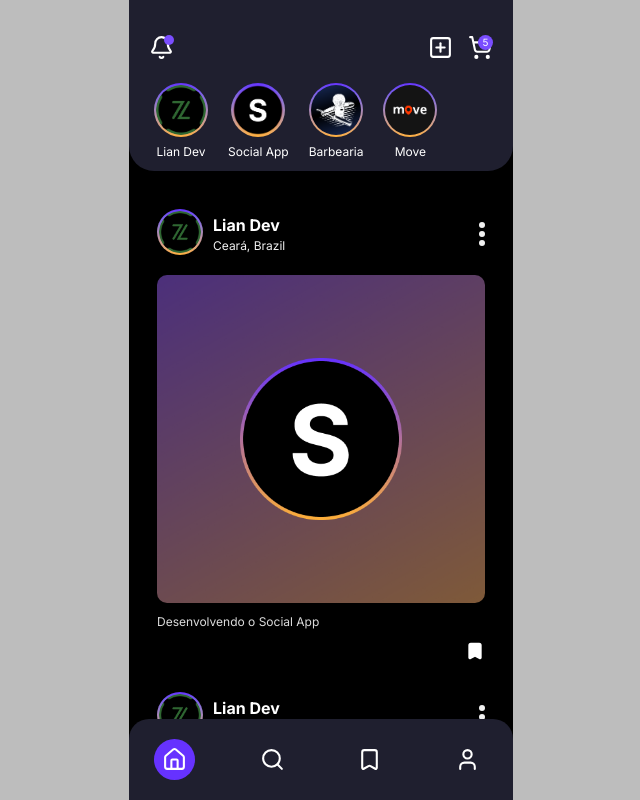
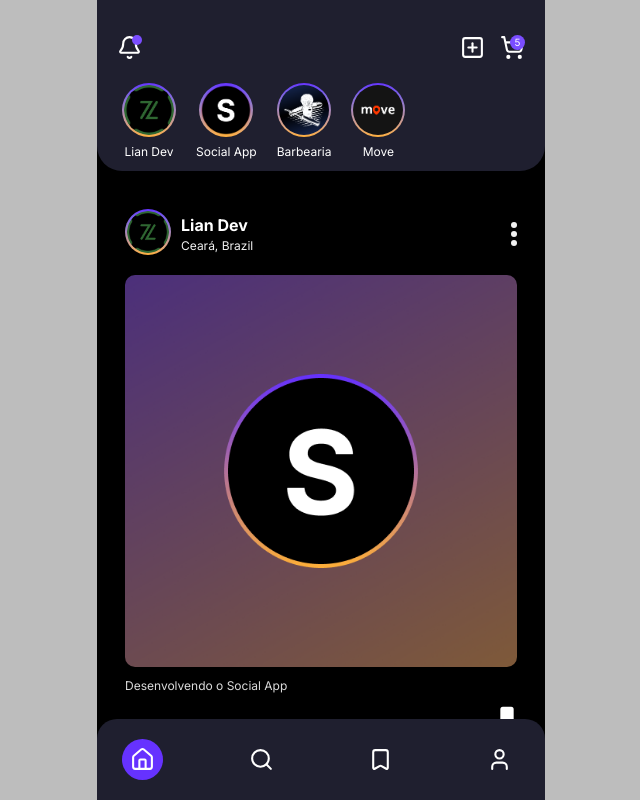
Before and after one commit to lian-carvalho/SocialApp, a Next.js app: page / in a window 1280 px wide. Shown: the whole page, without its empty margins (319-959 px from the left). Built offline with nearby package versions, Linux system fonts and the light colour scheme.

Commit message:
Update Layout

```diff
--- a/app/layout.tsx
+++ b/app/layout.tsx
@@ -26,7 +26,7 @@ export default function RootLayout({
     <html lang="en">
       <body
         className={`${inter.variable} antialiased flex justify-center overflow-hidden bg-gray1 min-h-screen h-screen`}>
-        <div className="flex flex-col bg-black grow max-w-sm h-full overflow-hidden">
+        <div className="flex flex-col bg-black grow max-w-md h-full overflow-hidden">
           <TabBar />
           {children}
           <NavBar />
```
